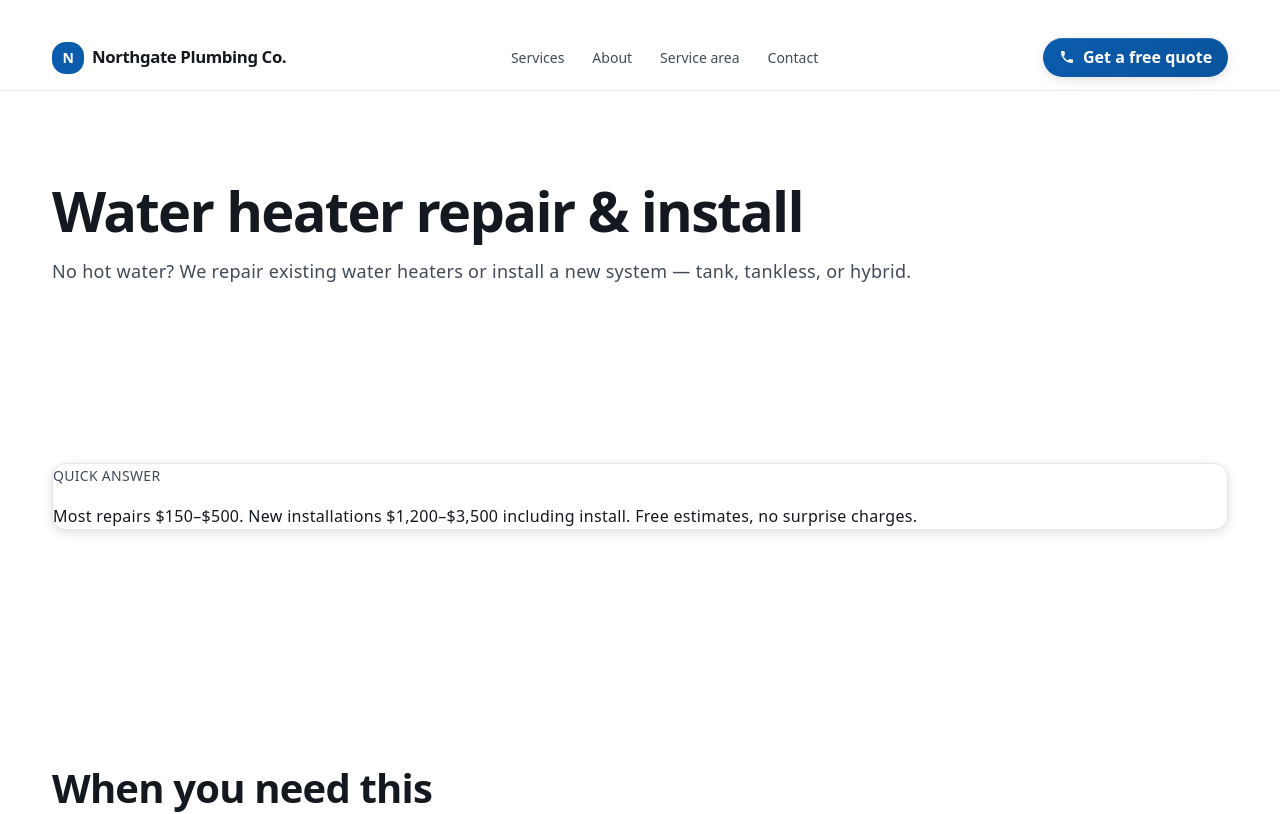
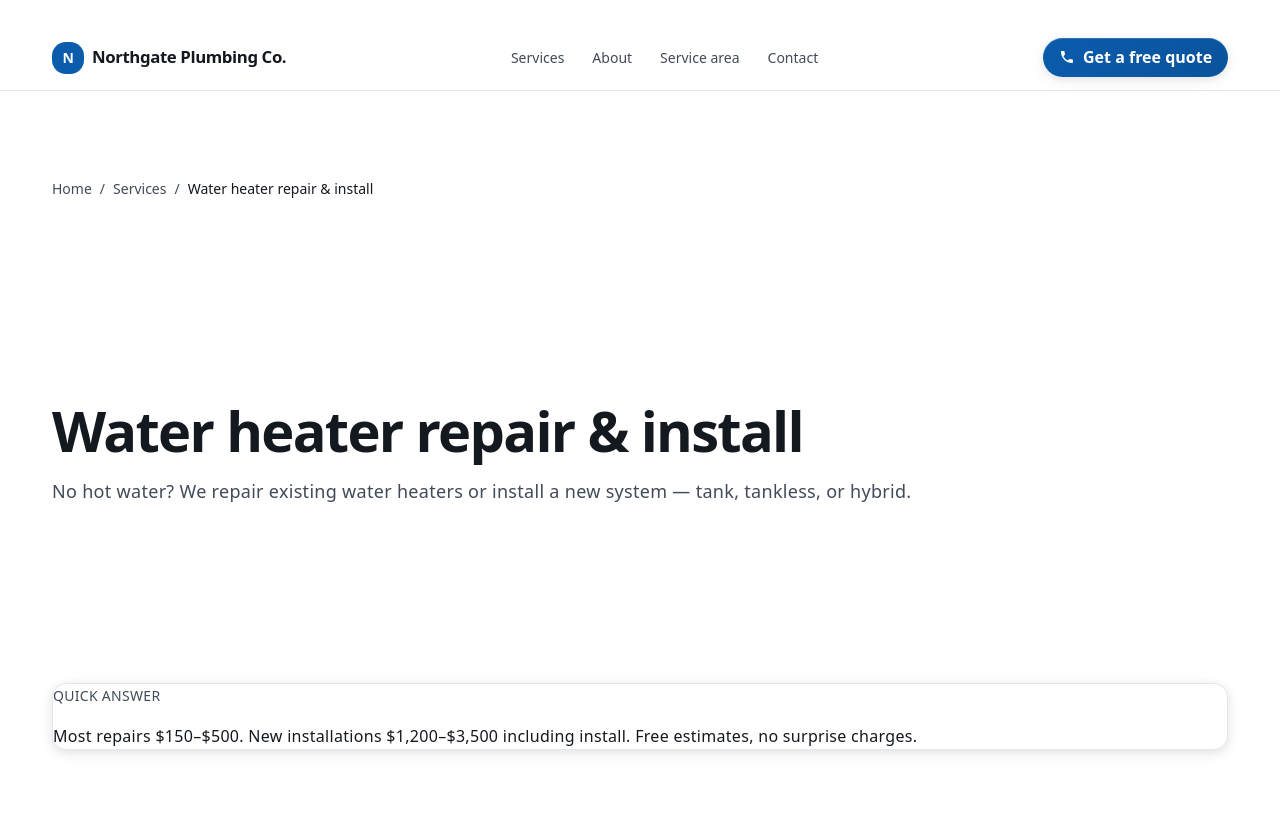
Before and after one commit to CTCohen/BuildFlow, an Astro site in the folder app/: page /services/water-heater in a window 1280 px wide. Shown: the top 814 px of the page. Built offline with nearby package versions, Linux system fonts and the light colour scheme; Astro itself is replaced by a stand-in of ours.

Commit message:
Fix navigation trap: add breadcrumb + back buttons to service detail pages
- Create Breadcrumb component showing: Home / Services / [Service Name]
- Add breadcrumb to service detail page header
- Add 'Back to Services' and 'Home' buttons at footer
- All navigation links tested and working
- Resolves issue where users were stuck on detail pages without return path

Co-Authored-By: Claude Haiku 4.5 <noreply@anthropic.com>

```diff
--- /dev/null
+++ b/app/src/components/Breadcrumb.astro
@@ -0,0 +1,27 @@
+---
+interface Breadcrumb {
+  label: string;
+  href: string;
+}
+
+interface Props {
+  items: Breadcrumb[];
+}
+
+const { items } = Astro.props;
+---
+
+<nav class="mb-6" aria-label="Breadcrumb">
+  <ol class="flex gap-2 text-sm text-[var(--color-ink-soft)]">
+    {items.map((item, idx) => (
+      <li class="flex items-center gap-2">
+        {idx > 0 && <span class="text-[var(--color-ink-soft)]">/</span>}
+        {idx === items.length - 1 ? (
+          <span class="font-medium text-[var(--color-ink)]">{item.label}</span>
+        ) : (
+          <a href={item.href} class="hover:text-[var(--brand)] transition-colors">{item.label}</a>
+        )}
+      </li>
+    ))}
+  </ol>
+</nav>
--- a/app/src/pages/services/[slug].astro
+++ b/app/src/pages/services/[slug].astro
@@ -1,5 +1,6 @@
 ---
 import Base from "../../layouts/Base.astro";
+import Breadcrumb from "../../components/Breadcrumb.astro";
 import QuoteForm from "../../components/QuoteForm.astro";
 import FAQ from "../../components/FAQ.astro";
 import { client, t } from "../../lib/client";
@@ -31,6 +32,17 @@ const title = `${service.name} in ${biz.cityState.split(",")[0]} | ${biz.name}`;
 ---
 
 <Base title={title} path={`/services/${service.slug || service.name.toLowerCase().replace(/[^\w]+/g, "-")}`}>
+  <!-- Breadcrumb -->
+  <section class="section pb-0 pt-6">
+    <div class="container max-w-3xl">
+      <Breadcrumb items={[
+        { label: "Home", href: "/" },
+        { label: "Services", href: "/#services" },
+        { label: service.name, href: "#" }
+      ]} />
+    </div>
+  </section>
+
   <!-- Hero -->
   <section class="section pb-0">
     <div class="container max-w-3xl">
@@ -95,4 +107,14 @@ const title = `${service.name} in ${biz.cityState.split(",")[0]} | ${biz.name}`;
 
   <!-- CTA -->
   <QuoteForm />
+
+  <!-- Back Navigation -->
+  <section class="section">
+    <div class="container max-w-3xl">
+      <div class="flex gap-4 justify-center">
+        <a href="/#services" class="btn btn-ghost">← Back to Services</a>
+        <a href="/" class="btn btn-ghost">Home</a>
+      </div>
+    </div>
+  </section>
 </Base>
```
